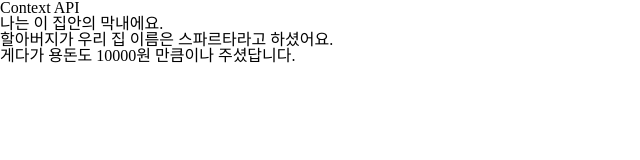
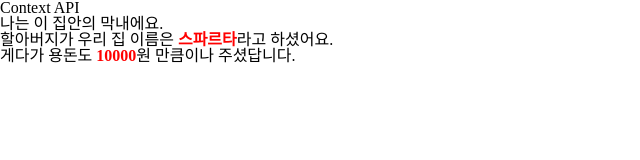
Before and after one commit to johj703/styling-app, a React (Vite) app: page / in a window 1280 px wide. Shown: the top 160 px of the page, without its empty margins (0-640 px from the left). Built offline with nearby package versions, Linux system fonts and the light colour scheme.

Commit message:
props drilling으로 나타나는 부분은 빨간색으로 나타나도록 작성

```diff
--- a/src/components/Child.jsx
+++ b/src/components/Child.jsx
@@ -1,11 +1,18 @@
 const Child = ({ houseName, pocketMoney }) => {
+  const stressWord = {
+    color: "red",
+    fontWeight: "900",
+  };
+
   return (
     <div>
       나는 이 집안의 막내에요.
       <br />
-      할아버지가 우리 집 이름은 <span>{houseName}</span>라고 하셨어요.
+      할아버지가 우리 집 이름은 <span style={stressWord}>{houseName}</span>라고
+      하셨어요.
       <br />
-      게다가 용돈도 <span>{pocketMoney}</span>원 만큼이나 주셨답니다.
+      게다가 용돈도 <span style={stressWord}>{pocketMoney}</span>원 만큼이나
+      주셨답니다.
     </div>
   );
 };
```
